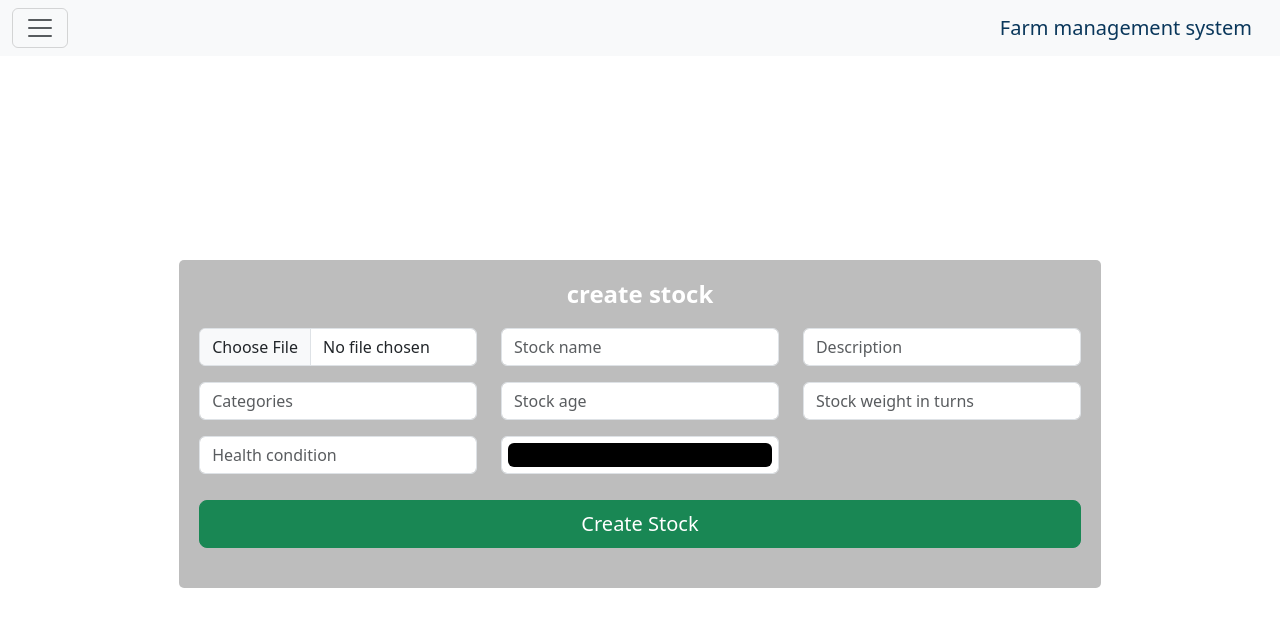
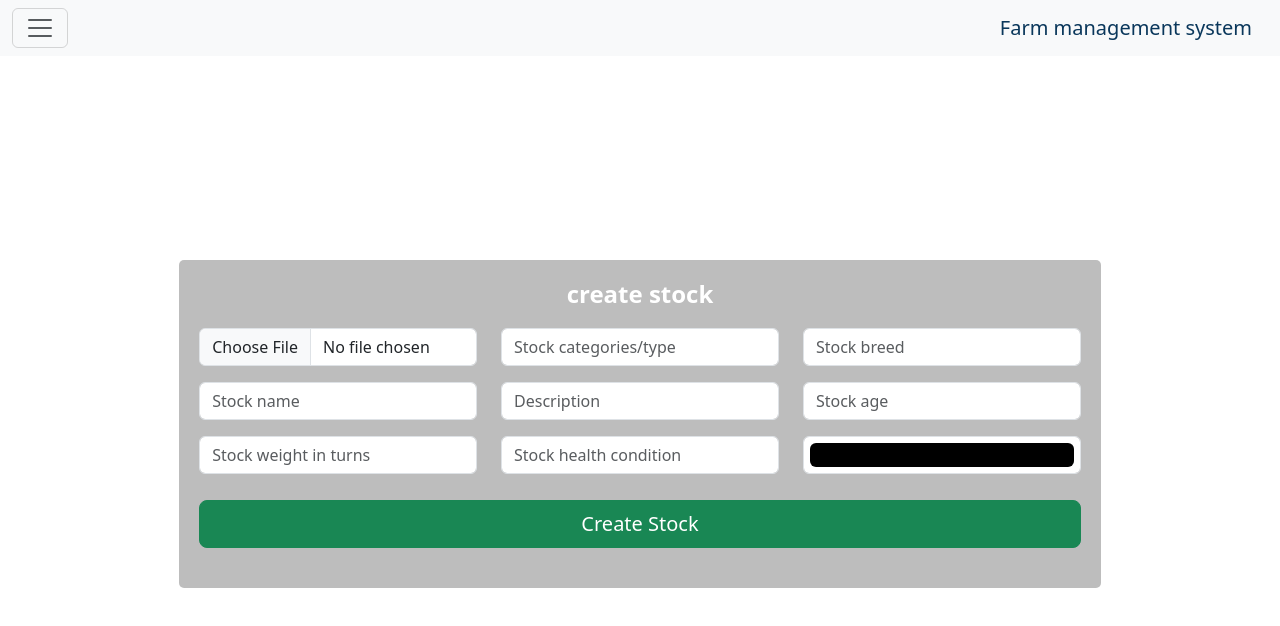
Before and after one commit to Samcodedev/Farm-management-system, a React (Create React App) app in the folder front-end/: page /CreateStock in a window 1280 px wide. Shown: the top 626 px of the page. Built offline with nearby package versions, Linux system fonts and the light colour scheme.

Commit message:
last-update-modification-/-correction

```diff
--- a/front-end/src/Components/CreateStock/CreateStock.css
+++ b/front-end/src/Components/CreateStock/CreateStock.css
@@ -27,6 +27,13 @@
     color: #ffff;
     margin-bottom: 20px;
 }
+.CreateStock .sub-CreateStock form img{
+    width: 300px;
+    height: auto;
+    border: 3px solid #ffff;
+    border-radius: 5px;
+    margin-bottom: 10px;
+}
 .CreateStock .sub-CreateStock form .gap-2{
     margin: 10px 0 20px 0;
 }
--- a/front-end/src/Components/CreateStock/CreateStock.jsx
+++ b/front-end/src/Components/CreateStock/CreateStock.jsx
@@ -13,11 +13,12 @@ const CreateStock = () => {
   const [stockimage, stockimageFunc] = useState()
   const [stockname, stocknameFunc] = useState()
   const [discription, discriptionFunc] = useState()
-  const [categories, categoriesFunc] = useState()
+  const [stockcategories, stockcategoriesFunc] = useState()
   const [stockage, stockageFunc] = useState()
   const [stockweight, stockweightFunc] = useState()
-  const [healthcondition, healthconditionFunc] = useState()
+  const [stockhealthcondition, stockstockhealthconditionFunc] = useState()
   const [stockcolor, stockcolorFunc] = useState()
+  const [stockbreed, stockbreedFunc] = useState()
 
   const [loading, loadinfFunc] = useState(false)
   const [alert, alertFunc] = useState(NaN)
@@ -32,7 +33,7 @@ const CreateStock = () => {
                   aria-describedby={item.aria_describedby}
                   placeholder={item.placeholder}
                   type={item.type}
-                  onChange={(e) => onChangeFunc((e.target.value), item.onChange)}
+                  onChange={(e) => onChangeFunc((item.type === 'file'? URL.createObjectURL(e.target.files[0]) : e.target.value), item.onChange)}
               />
             </Col>
         )
@@ -48,8 +49,11 @@ const CreateStock = () => {
       else if(indicator === 'discription'){
         discriptionFunc(data)
       }
-      else if(indicator === 'categories'){
-        categoriesFunc(data)
+      else if(indicator === 'stockcategories'){
+        stockcategoriesFunc(data)
+      }
+      else if(indicator === 'stockbreed'){
+        stockbreedFunc(data)
       }
       else if(indicator === 'stockage'){
         stockageFunc(data)
@@ -57,8 +61,8 @@ const CreateStock = () => {
       else if(indicator === 'stockweight'){
         stockweightFunc(data)
       }
-      else if(indicator === 'healthcondition'){
-        healthconditionFunc(data)
+      else if(indicator === 'stockhealthcondition'){
+        stockstockhealthconditionFunc(data)
       }
       else if(indicator === 'stockcolor'){
         stockcolorFunc(data)
@@ -69,10 +73,10 @@ const CreateStock = () => {
       loadinfFunc(!loading)
 
       // form validation
-      if(!stockimage && !stockname && !discription && !categories && !stockage && !stockweight && !healthcondition && !stockcolor){
+      if(!stockimage && !stockname && !discription && !stockcategories && !stockbreed && !stockage && !stockweight && !stockhealthcondition && !stockcolor){
         alertFunc(false)
       }
-      else if(!stockimage || !stockname || !discription || !categories || !stockage || !stockweight || !healthcondition || !stockcolor ){
+      else if(!stockimage || !stockname || !discription || !stockcategories || !stockbreed || !stockage || !stockweight || !stockhealthcondition || !stockcolor ){
         alertFunc(false)
       }
       else if(stockage < 1 || stockweight < 1){
@@ -81,7 +85,7 @@ const CreateStock = () => {
       else if(stockage < 0 && stockweight < 0){
         alertFunc(false)
       }
-      else if(stockimage && stockname && discription && categories && stockage && stockweight && healthcondition && stockcolor){
+      else if(stockimage && stockname && discription && stockcategories && stockbreed && stockage && stockweight && stockhealthcondition && stockcolor){
         alertFunc(true)
       }
 
@@ -93,12 +97,12 @@ const CreateStock = () => {
       pupupFunc(false)
     }
 
-
   return (
     <div className='CreateStock'>
       <div className="sub-CreateStock">
         <form action="" className='g-col-2'>
           <h4>create stock</h4>
+            <img src={stockimage} alt="" style={{display: stockimage? 'block' : 'none'}} />
             <Row>
               {inputs}
             </Row>
--- a/front-end/src/Components/CreateStock/Data.json
+++ b/front-end/src/Components/CreateStock/Data.json
@@ -5,6 +5,20 @@
         "placeholder": "upload stock image",
         "type": "file",
         "onChange": "stockimage"
+    },
+    {
+        "area_label": "Default",
+        "aria_describedby": "inputGroup-sizing-default",
+        "placeholder": "Stock categories/type",
+        "type": "text",
+        "onChange": "stockcategories"
+    },
+    {
+        "area_label": "Default",
+        "aria_describedby": "inputGroup-sizing-default",
+        "placeholder": "Stock breed",
+        "type": "text",
+        "onChange": "stockbreed"
     },
     {
         "area_label": "Default",
@@ -24,13 +38,6 @@
     {
         "area_label": "Default",
         "aria_describedby": "inputGroup-sizing-default",
-        "placeholder": "Categories",
-        "type": "text",
-        "onChange": "categories"
-    },
-    {
-        "area_label": "Default",
-        "aria_describedby": "inputGroup-sizing-default",
         "placeholder": "Stock age",
         "type": "number",
         "onChange": "stockage"
@@ -45,9 +52,9 @@
     {
         "area_label": "Default",
         "aria_describedby": "inputGroup-sizing-default",
-        "placeholder": "Health condition",
+        "placeholder": "Stock health condition",
         "type": "text",
-        "onChange": "healthcondition"
+        "onChange": "stockhealthcondition"
     },
     {
         "area_label": "Default",
--- a/front-end/src/Components/ReuseComponent/Input.js
+++ b/front-end/src/Components/ReuseComponent/Input.js
@@ -8,9 +8,6 @@ import InputGroup from 'react-bootstrap/InputGroup';
 const Input = ({name, area_label, aria_describedby, placeholder, type, onChange, as }) => {
   return (
     <InputGroup className="mb-3">
-      {/* <InputGroup.Text id="inputGroup-sizing-default">
-        {name}
-        </InputGroup.Text> */}
         <Form.Control
           key={onChange}
           aria-label={area_label}
--- a/front-end/src/Components/ReuseComponent/ProductCards/ProductCards.css
+++ b/front-end/src/Components/ReuseComponent/ProductCards/ProductCards.css
@@ -1,9 +1,9 @@
 .ProductCards{
     width: 320px;
     height: 450px;
-    border-radius: 20px;
-    background-color: var(--gray);
-    border: 2.2px solid var(--gray);
+    border-radius: 10px;
+    /* background-color: red; */
+    /* border: 2.2px solid var(--gray); */
     cursor: pointer;
 
     display: flex;
@@ -28,12 +28,14 @@
 .ProductCards .details{
     width: 100%;
     height: 40%;
-    background-color: var(--brandcolor);
+    background-color: transparent;
+    border: 1.5px solid var(--brandcolor);
     position: relative;
     bottom: 0;
     left: 0;
     padding: 15px 10px;
-    border-radius: 15px;
+    border-bottom-left-radius: 15px;
+    border-bottom-right-radius: 15px;
 }
 .ProductCards .details::after{
     content: '';
@@ -57,34 +59,38 @@
     color: rgb(219, 191, 13);
 }
 .ProductCards .details h5{
-    color: #fff;
+    color: var(--brandcolor);
+    font-weight: 700;
     font-size: 1rem;
 }
 .ProductCards .details p{
     font-size: 13px;
     line-height: 1rem;
-    color: #bab9b9;
+    color: var(--brandcolor-light);
     margin-bottom: 5px;
 }
 .ProductCards .details h4{
     font-size: 1rem;
-    color: rgb(219, 191, 13);
+    color: rgb(212, 184, 1);
 }
 .ProductCards .details h4 s{
     color: rgba(219, 192, 13, 0.493);
 }
 .ProductCards .details button{
-    border: 2px solid #fff;
-    background-color: transparent;
+    border: 2px solid var(--brandcolor);
+    background-color: var(--brandcolor);
     color: #fff;
-    border-radius: 15px;
+    border-radius: 10px;
     padding: 5px 20px;
     width: 100%;
     margin-top: 5px;
+    transition-duration: 2s;
+    transition-timing-function: ease-in;
 }
 .ProductCards .details button:hover{
+    background-color: var(--brandcolor-light);
     border-color: var(--brandcolor-light);
-    color: var(--brandcolor-light);
+    color: #fff;
 }
 .ProductCards .details button svg{
     font-size: 20px;
```
